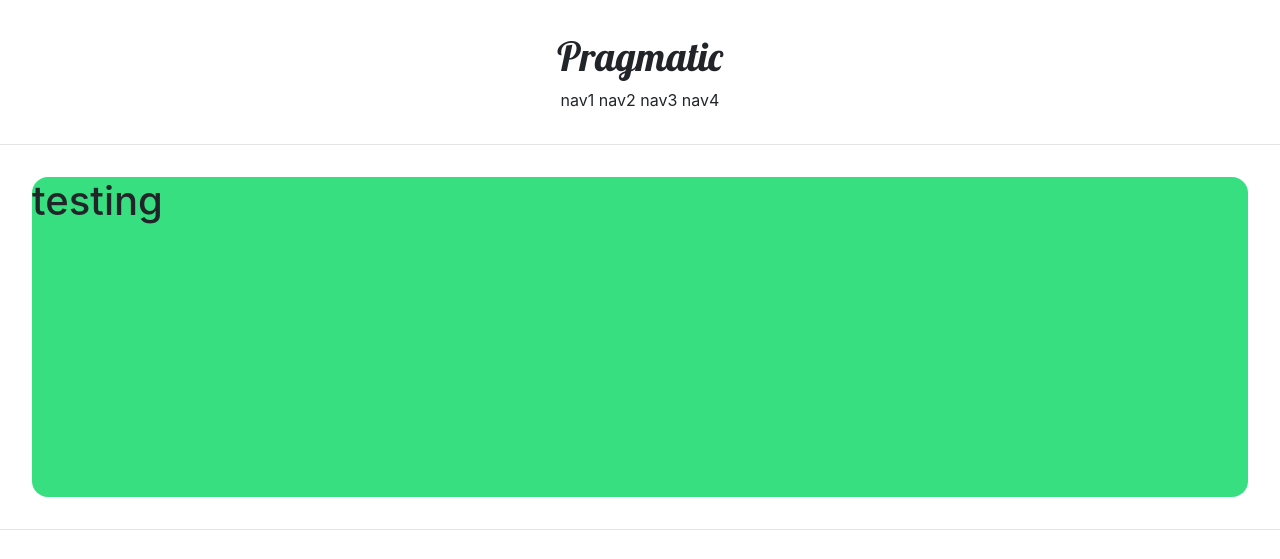
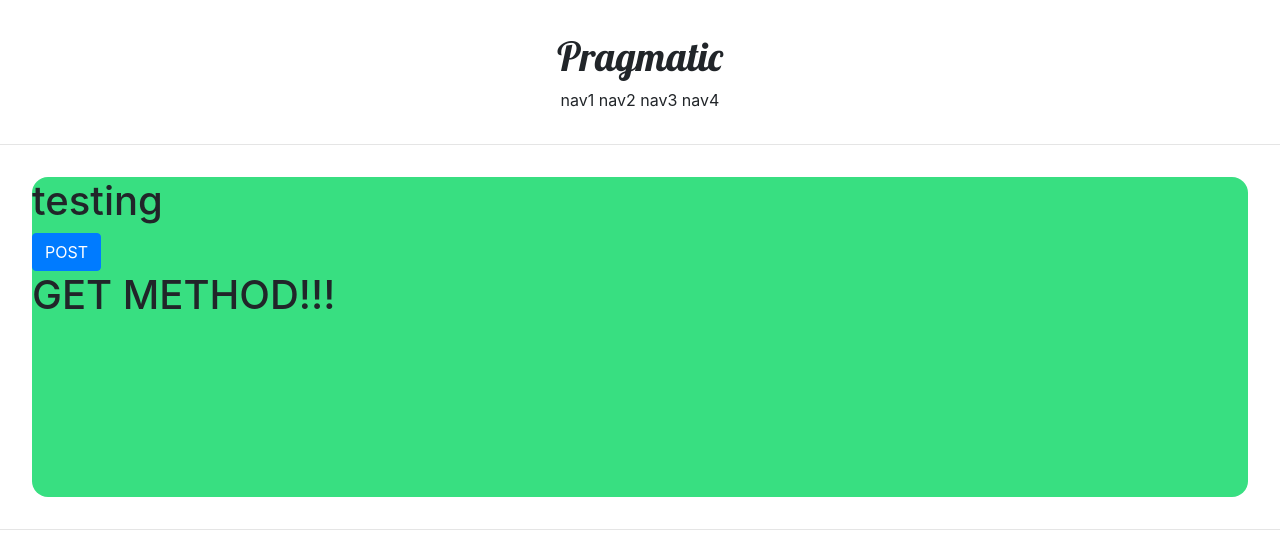
Before and after one commit to wootaepark/Django, a Django app: page /account/hello_world/ in a window 1280 px wide. Shown: the top 559 px of the page. Run offline with Django 4.2, Linux system fonts and the light colour scheme.

Commit message:
django course 16 commit

```diff
--- a/accountapp/templates/accountapp/hello_world.html
+++ b/accountapp/templates/accountapp/hello_world.html
@@ -5,6 +5,18 @@
     <h1>
       testing
     </h1>
+
+    <!--   action 에는 요청을 하려는 url (주소)를 넣어줘야 한다., post를 사용해서 메시지를 보내겠다고 함-->
+    <form action="/account/hello_world/" method="post">
+       {% csrf_token %}
+      <!--btn, btn-primary 클래스는 bootstrap 라이브러리 안에 있는 클래스 중 하나 , 버튼 내에 들어갈 텍스트 POST 지정-->
+      <input type="submit" class="btn btn-primary" value="POST">
+    </form>
+
+     <h1>
+       {{ text }}
+     </h1>
+
   </div>
 
 {% endblock %}
--- a/accountapp/views.py
+++ b/accountapp/views.py
@@ -5,4 +5,9 @@ from django.shortcuts import render
 # Create your views here.
 
 def hello_world(request):
-    return render(request, 'accountapp/hello_world.html')
+
+    if request.method == "POST": # 요청을 받은 객체 내에서 메소드를 찾는데 이것이 POST 메소드 일 경우
+        return render(request, 'accountapp/hello_world.html', context={'text': 'POST METHOD!!!'})
+    # context == 데이터 꾸러미, text라는 이름의 POST method!!! 라는 내용을 가진 데이터 꾸러미를 넣어서 리턴한다는 뜻
+    else:
+        return render(request, 'accountapp/hello_world.html', context={'text': 'GET METHOD!!!'})
```
